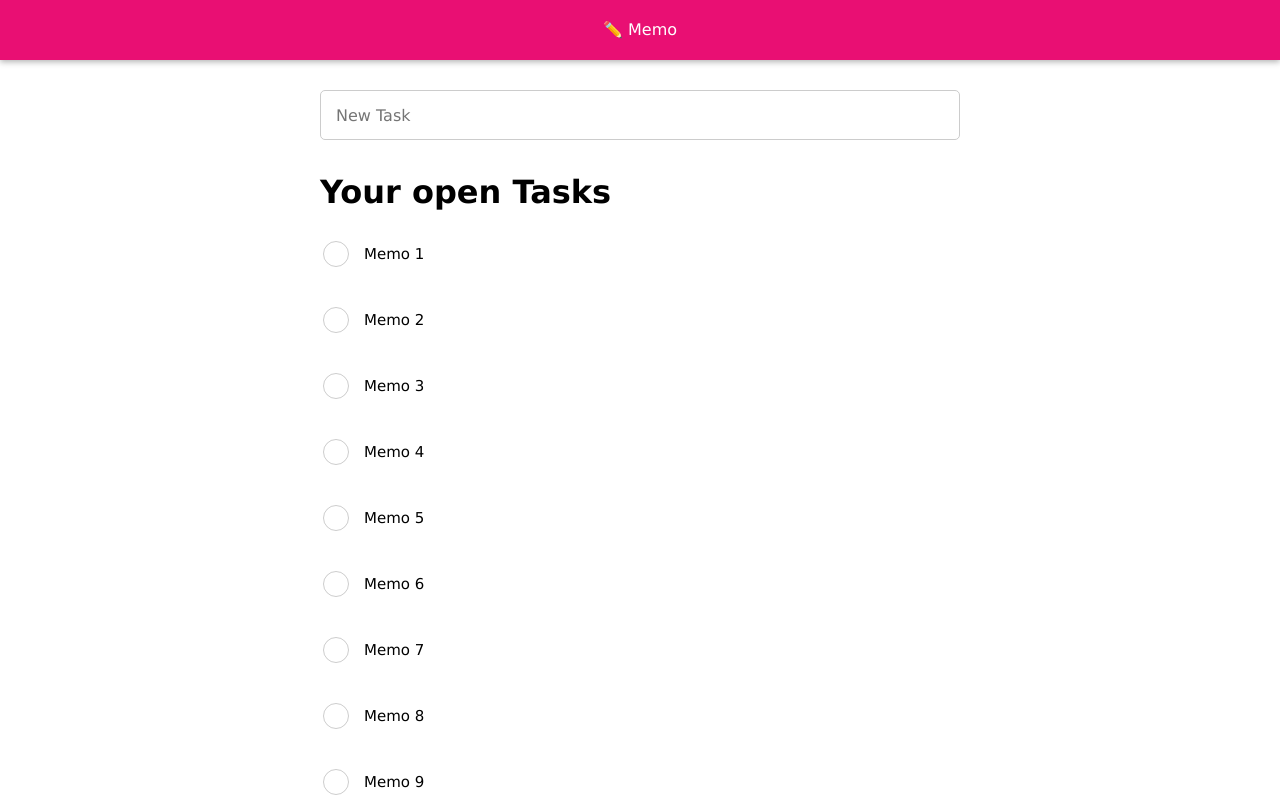
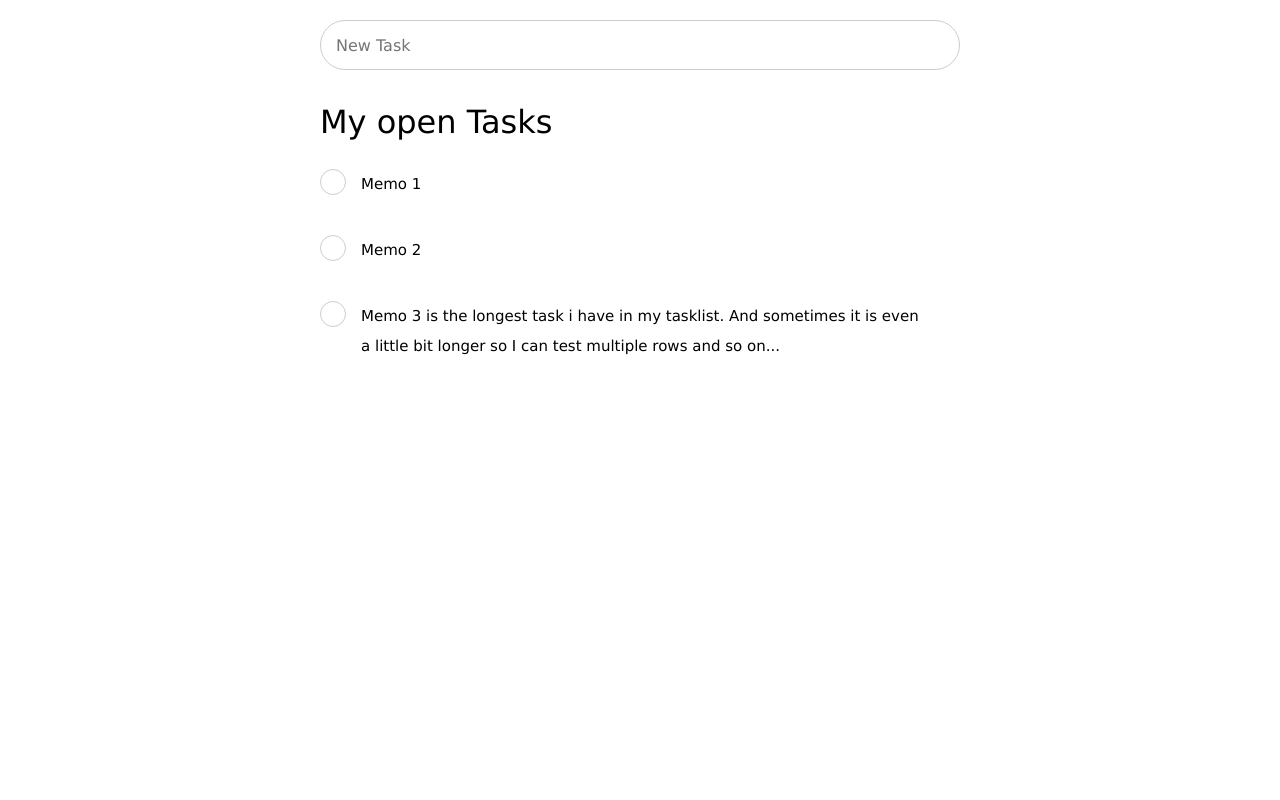
Before and after one commit to markusoelhafen/todo-app-pwa, a React (Create React App) app: page / in a window 1280 px wide. Shown: the top 800 px of the page. Built offline with nearby package versions, Linux system fonts and the light colour scheme.

Commit message:
feat: make tasks editable

```diff
--- a/src/App.tsx
+++ b/src/App.tsx
@@ -1,34 +1,26 @@
 import * as React from 'react';
 import { injectGlobal } from 'styled-components';
 import Frame from './components/frame/frame';
-import Header from './components/header/header';
 import Input from './container/input-container';
 import TaskListContainer from './container/tasklist-container';
 
 export interface AppState {
   data: DataProps[];
+  selected?: DataProps;
   value: string;
 }
 
 export interface DataProps {
-  id: number
+  id: string
+  isActive: boolean
   timestamp: number
   value: string
 }
 
 const demoData = [
-  {id: 1, timestamp: 1234, value: "Memo 1"},
-  {id: 2, timestamp: 1234, value: "Memo 2"},
-  {id: 3, timestamp: 1234, value: "Memo 3"},
-  {id: 4, timestamp: 1234, value: "Memo 4"},
-  {id: 5, timestamp: 1234, value: "Memo 5"},
-  {id: 6, timestamp: 1234, value: "Memo 6"},
-  {id: 7, timestamp: 1234, value: "Memo 7"},
-  {id: 8, timestamp: 1234, value: "Memo 8"},
-  {id: 9, timestamp: 1234, value: "Memo 9"},
-  {id: 10, timestamp: 1234, value: "Memo 10"},
-  {id: 11, timestamp: 1234, value: "Memo 11"},
-  {id: 12, timestamp: 1234, value: "Memo 12"},
+  {id: "1", isActive: false, timestamp: 1234, value: "Memo 1"},
+  {id: "2", isActive: false, timestamp: 1234, value: "Memo 2"},
+  {id: "3", isActive: false, timestamp: 1234, value: "Memo 3 is the longest task i have in my tasklist. And sometimes it is even a little bit longer so I can test multiple rows and so on..."}
 ]
 
 // tslint:disable-next-line:no-unused-expression
@@ -37,7 +29,7 @@ injectGlobal`
     font: 16px/30px Roboto;
     margin: 0;
     padding: 0;
-    font-family: Renner, Futura, Verdana, Arial, sans-serif;
+    font-family: Jost-Book, Renner-Book, Futura, Verdana, Arial, sans-serif;
   }
 
   html, body, #root {
@@ -50,22 +42,22 @@ class App extends React.Component<{}, AppState> {
 
   public state: AppState = {
     data: demoData,
+    selected: undefined,
     value: ""
   }
 
   public render() {
     return (
       <Frame>
-        <Header title="✏️ Memo" />
         <Input
-          placeholder="New Task"
+          placeholder='New Task'
           onChange={e => this.handleChange(e)}
           onSubmit={e => this.handleSubmit(e)}
           value={this.state.value}
         />
         <TaskListContainer
           data={this.state.data}
-          onClick={e => this.deleteToDo(e)}
+          onClick={e => this.handleClick(e)}
         />
       </Frame>
     );
@@ -74,10 +66,13 @@ class App extends React.Component<{}, AppState> {
   private handleSubmit(e: React.FormEvent<HTMLElement>) {
     e.preventDefault()
 
+    console.log('before', this.state.data.length);
+
     // only write data when pressing enter & don't allow empty values
     if (this.state.value !== '') {
       const newData: DataProps = {
-        id: Date.now(), // use Date.now() as temporary uuid
+        id: Date.now().toString(), // use Date.now() as temporary uuid
+        isActive: false,
         timestamp: Date.now(), // placeholder for "created on date, time"
         value: this.state.value
       }
@@ -86,12 +81,48 @@ class App extends React.Component<{}, AppState> {
         data: [...this.state.data, newData],
         value: ''
       });
+
     }
+  }
+
+  private handleClick(e: React.MouseEvent<HTMLElement>) {
+    const className = (e.target as HTMLElement).className.split(' ');
+
+    if (className[0] === 'task') {
+      console.log('click on taskname');
+      this.selectItem(e.target as HTMLElement);
+    } else if (className[0] === 'checkbox') {
+      console.log('click on checkbox')
+      this.deleteToDo(e);
+    } else {
+      console.log('click on something else')
+    }
+  }
+
+  private selectItem(target: HTMLElement) {
+    const clickedItem = this.state.data.filter(item => (target as HTMLElement).id === item.id)
+
+    if (clickedItem[0] === this.state.selected){
+      return
+    } else {
+      if (clickedItem[0] !== this.state.selected && this.state.selected !== undefined) {
+        const currentlyActiveItem = this.state.selected
+        currentlyActiveItem.isActive = false
+      }
+      clickedItem[0].isActive = true
+
+      this.setState({
+        data: this.state.data,
+        selected: clickedItem[0]
+      }, () => console.log('updated', this.state.data))
+
+    }
+
   }
 
   private deleteToDo(e: React.MouseEvent<HTMLElement>) {
     // transform id from string to number
-    const targetId = Number((e.target as HTMLElement).id)
+    const targetId = (e.target as HTMLElement).id
 
     // update state
     this.setState({
--- a/src/components/task/task.tsx
+++ b/src/components/task/task.tsx
@@ -1,27 +1,51 @@
 import * as React from 'react';
 import styled from 'styled-components';
-import {Space, SpaceSize} from '../space/space'
+import {Space, SpaceSize} from '../space/space';
 
 export interface TaskProps {
   data: string;
   id: string;
   onClick?: React.MouseEventHandler<HTMLElement>;
+  isActive: boolean;
 }
 
 const StyledTaskContainer = styled.div`
   box-sizing: border-box;
   display: flex;
   margin-bottom: ${Space(SpaceSize.Size200)};
-  padding: ${Space(SpaceSize.Size500)} ${Space(SpaceSize.Size100)};
-  align-items: center;
+  padding: ${Space(SpaceSize.Size500)} 0;
+  border: 0;
+
+  @media (min-width: 720px) {
+    padding: ${Space(SpaceSize.Size500)};
+    width: calc(100% + 30px);
+    margin-left: -15px;
+    transition: box-shadow .3s ease-in-out;
+
+    border-radius: 3px;
+
+    &:hover {
+      box-shadow: 0 0 5px rgba(0,0,0,.2);
+    }
+  }
+
+  ${(props: TaskProps) => {
+    if (props.isActive === true) {
+      return ('box-shadow: 0 0 2px 1px rgba(0,0,0,.3); &:hover {box-shadow: 0 0 2px 1px rgba(0,0,0,.3)}')
+    } else { return ''}
+  }};
 `;
 
-const StyledTaskField = styled.div`
+const StyledTaskField = styled.div.attrs({
+})`
   font-size: ${Space(SpaceSize.Size500)};
   line-height: ${Space(SpaceSize.Size700)};
   min-width: ${Space(SpaceSize.Size700)};
-  text-align: center;
   color: black;
+  margin-right: 15px;
+  cursor: pointer;
+  width: 100%;
+  outline: 0;
 `;
 
 const StyledCheckbox = styled.div`
@@ -30,18 +54,36 @@ const StyledCheckbox = styled.div`
   border-radius: 24px;
   border: 1px solid rgba(0,0,0,.2);
   margin-right: 15px;
+  flex-shrink: 0;
 
   &:hover {
     background-color: rgba(0,0,0,.1);
   }
 `;
 
+const StyledIcon = styled.div`
+  height: 24px;
+  width: 24px;
+  background-color: rgba(0,0,0,.1);
+  margin-left: auto;
+  opacity: 0;
+  transition: opacity .3s ease-in-out;
+  flex-shrink: 0;
+
+  &:hover {
+    cursor: all-scroll;
+  }
+
+  ${StyledTaskContainer}:hover & {
+    opacity: 1;
+  }
+`;
+
 export const Task: React.StatelessComponent<TaskProps>= (props): JSX.Element => (
-  <StyledTaskContainer>
-    <StyledCheckbox id={props.id} onClick={props.onClick}/>
-      <StyledTaskField>
-        {props.data}
-      </StyledTaskField>
+  <StyledTaskContainer {...props}>
+    <StyledCheckbox className='checkbox' id={props.id}/>
+    <StyledTaskField className='task' id={props.id} contentEditable={true} suppressContentEditableWarning={true}>{props.data}</StyledTaskField>
+    <StyledIcon />
   </StyledTaskContainer>
 );
 
--- a/src/components/taskform/taskform.tsx
+++ b/src/components/taskform/taskform.tsx
@@ -10,19 +10,21 @@ const StyledFormWrapper = styled.form`
   display: flex;
   justify-content: center;
   width: 50%;
+  margin-top: 20px;
 
   @media (max-width: 720px) {
     position: fixed;
-    bottom: 0;
-    width: 100%;
+    bottom: 20px;
+    width: 90%;
+    box-sizing: border-box;
   }
 `;
 
 const StyledInput = styled(Input)`
+
+  border-radius: 50px;
+
   @media (max-width: 720px) {
-    border-radius: 0;
-    border: 0;
-    border-top: 1px solid #ccc;
     height: 60px;
   }
 `;
--- a/src/components/tasklist/tasklist.tsx
+++ b/src/components/tasklist/tasklist.tsx
@@ -14,7 +14,7 @@ const StyledTaskContainer = styled.div`
   width: 50%;
 
   @media (max-width: 720px) {
-    width: 95%;
+    width: 90%;
   }
 `;
 
--- a/src/container/tasklist-container.tsx
+++ b/src/container/tasklist-container.tsx
@@ -4,7 +4,8 @@ import Task from '../components/task/task';
 import TaskListComponent from '../components/tasklist/tasklist';
 
 export interface DataProps {
-  id: number
+  id: string
+  isActive: boolean
   timestamp: number
   value: string
 }
@@ -23,12 +24,12 @@ export class Tasklist extends React.Component<DataListProps> {
       <TaskListComponent className={this.props.className}>
         {this.props.data.length > 0 ?
           <>
-            <Copy bold={true} size={Size.Large}>
-              Your open Tasks
+            <Copy size={Size.Large}>
+              My open Tasks
             </Copy>
 
-            {this.props.data.map((item:any) =>
-              <Task data={item.value} id={item.id} key={item.id} onClick={this.props.onClick}/>
+            {this.props.data.map((item: DataProps) =>
+              <Task data={item.value} id={item.id} key={item.id} onClick={this.props.onClick} isActive={item.isActive}/>
             )}
 
           </>
```
